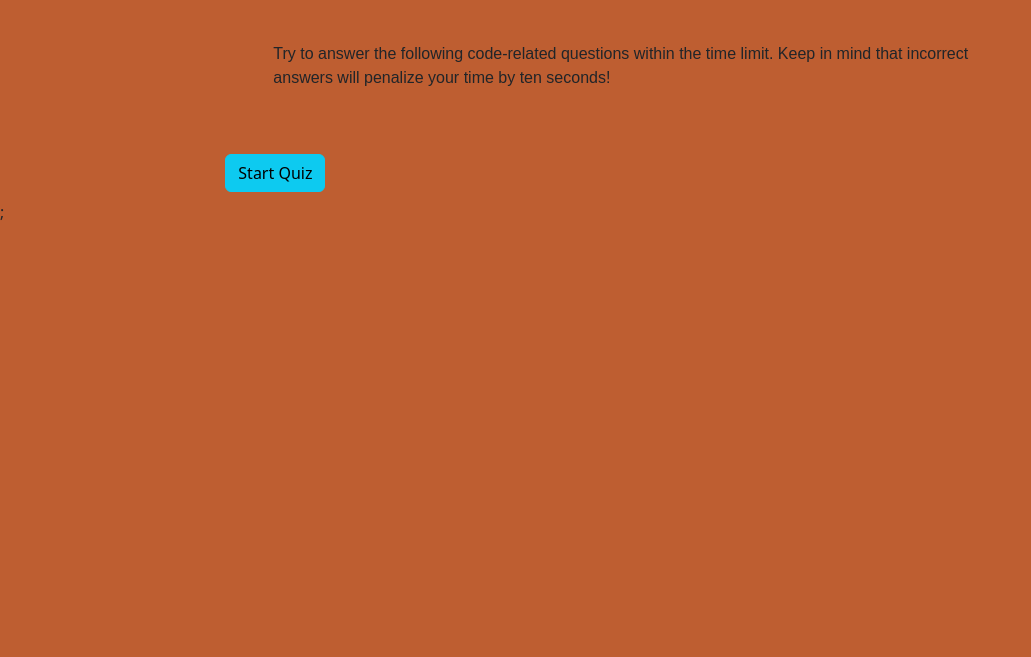
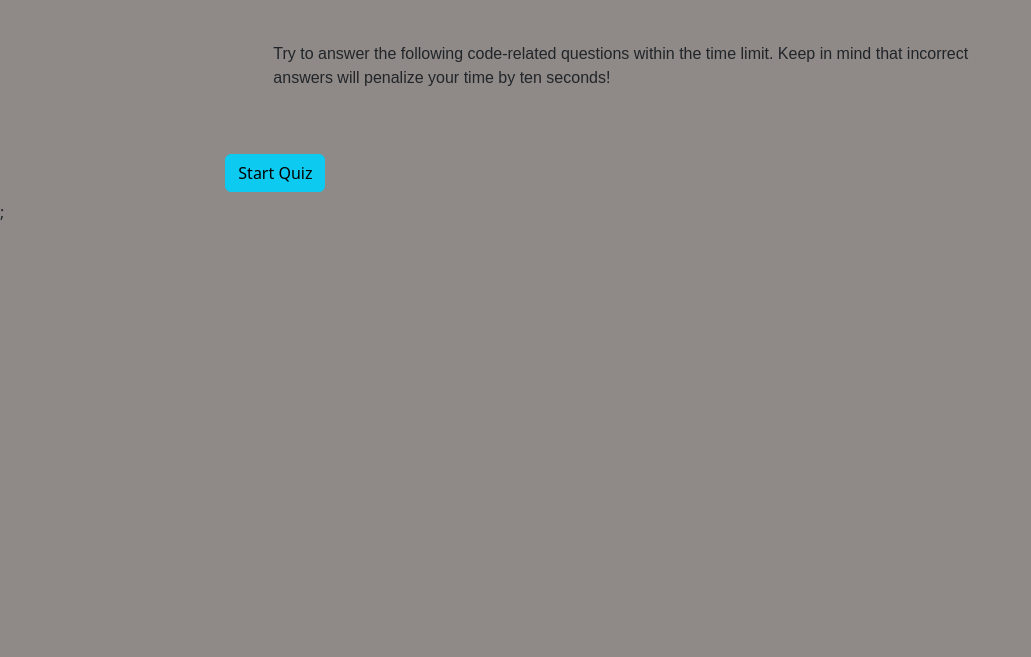
Before and after one commit to salemiana/coder-quizzy, a website: page index.html in a window 1280 px wide. Shown: the part 143-800 px from the top of the page, without its empty margins (0-1031 px from the left). Drawn offline with nearby package versions, Linux system fonts and the light colour scheme.

Commit message:
changed bg clr

```diff
--- a/assets/css/style.css
+++ b/assets/css/style.css
@@ -1,5 +1,5 @@
 body {
-  background-color: #be5e31;
+  background-color: #8f8a88;
 }
 
 .main {
```
